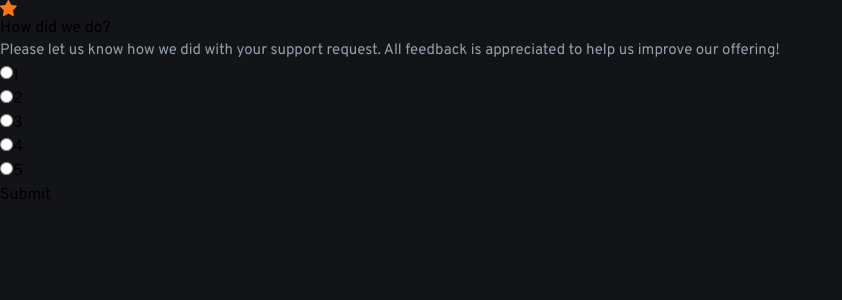
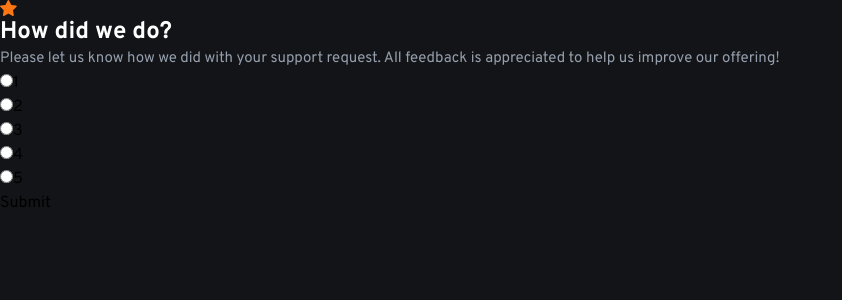
Before and after one commit to revuwem/interactive-rating-component, a React (Vite) app: page / in a window 1280 px wide. Shown: the top 300 px of the page, without its empty margins (0-842 px from the left). Built offline with nearby package versions, Linux system fonts and the light colour scheme.

Commit message:
feat(Heading): add h3 text style

```diff
--- a/src/components/Heading.tsx
+++ b/src/components/Heading.tsx
@@ -6,7 +6,7 @@ interface IHeadingProps {
 const classNameMap = {
   h1: "",
   h2: "",
-  h3: "",
+  h3: "font-sans text-2xl font-bold text-white",
   h4: "",
   h5: "",
   h6: "",
```
